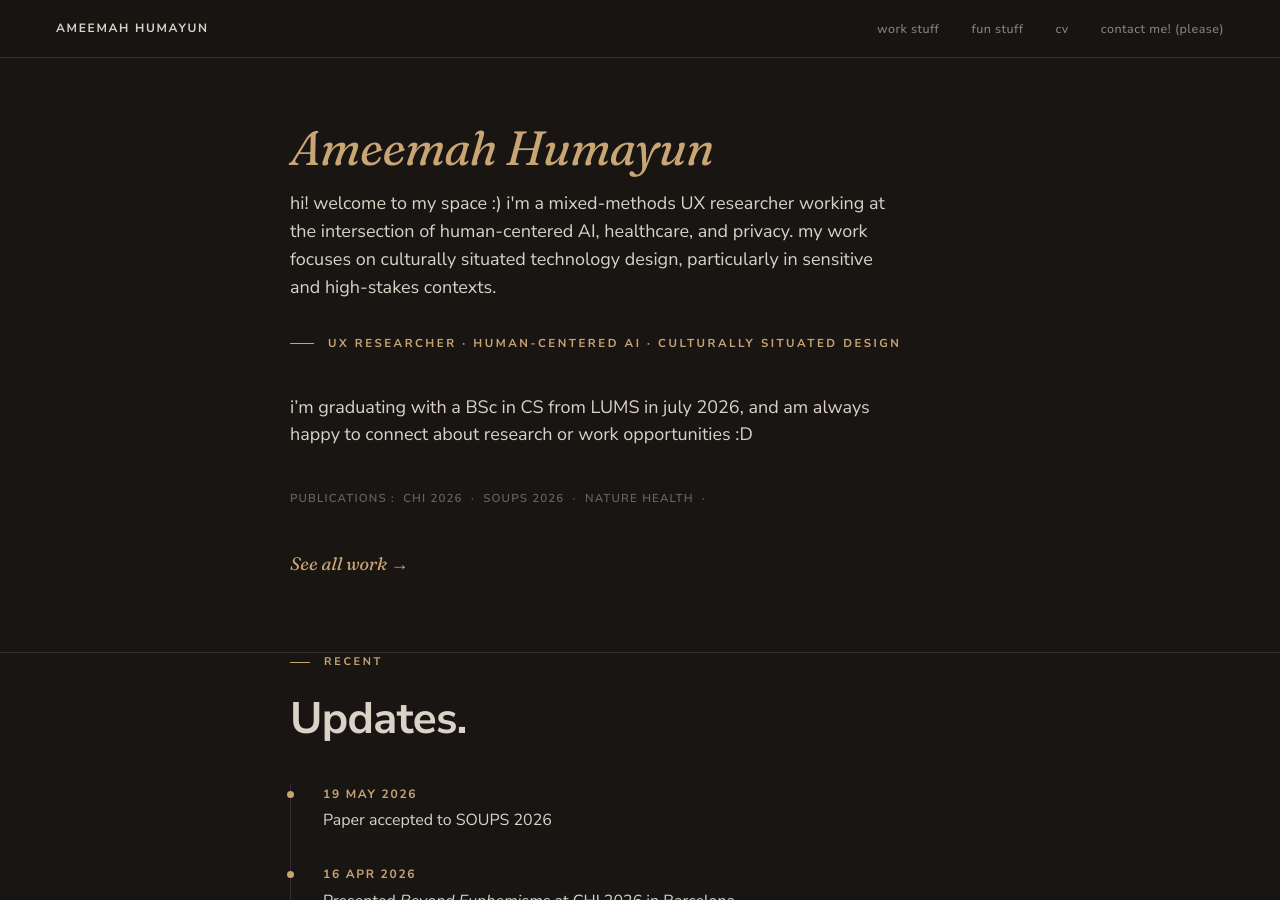
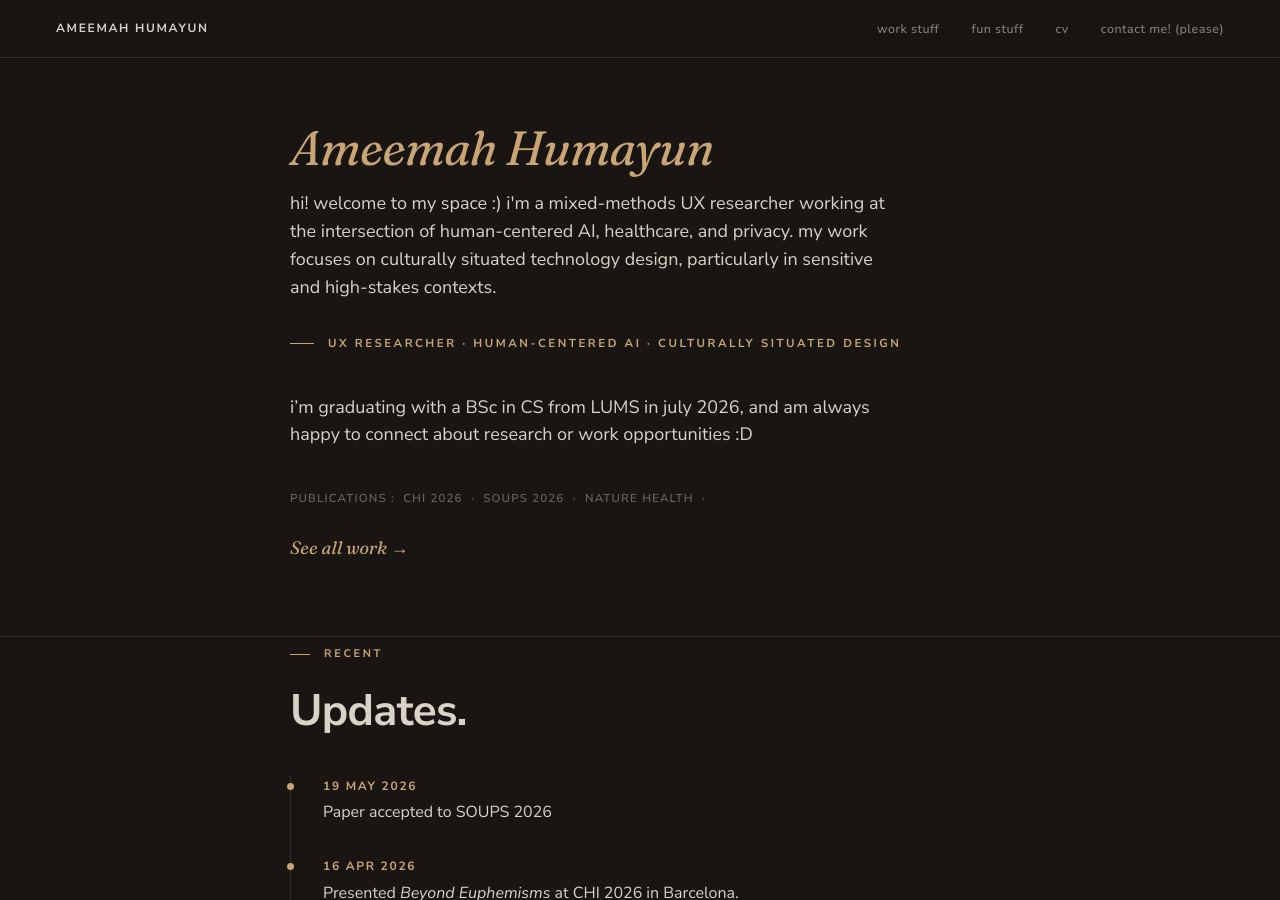
Before and after one commit to ameemahumayun/ameemahumayun.github.io, a Jekyll site: the page built from index.html, in a window 1280 px wide and 900 px high. Built offline with Jekyll 4.4.1, drawn with Linux system fonts in a browser that asks for light colours.

Commit message:
Update index.html

```diff
--- a/index.html
+++ b/index.html
@@ -16,7 +16,7 @@
      <p class="eyebrow" style="margin-top:2.5rem;color:var(--color-text-mute);font-weight:600;letter-spacing:0.1em;">
 
         Publications&nbsp;:&nbsp; CHI 2026 &nbsp;·&nbsp; SOUPS 2026 &nbsp;·&nbsp; Nature Health &nbsp;·&nbsp;
-          <p style="margin-top:2.5rem;">
+          <p style="margin-top:0rem;">
       <a href="{{ '/work/' | relative_url }}" class="serif" style="font-size:1.125rem;">See all work &rarr;</a>
     </p>
       </p>
@@ -57,7 +57,7 @@
 </section> -->
 
 <!-- RECENT / UPDATES — paste into index.html, e.g. after the WORK PREVIEW section -->
-<!-- <section class="section" id="recent"> -->
+<section class="section" id="recent">
   <div class="container">
     <div class="section-num">Recent</div>
     <h2>Updates.</h2>
@@ -93,4 +93,4 @@
       </div>
     </div>
   </div>
-<!-- </section> -->
+</section>
```
